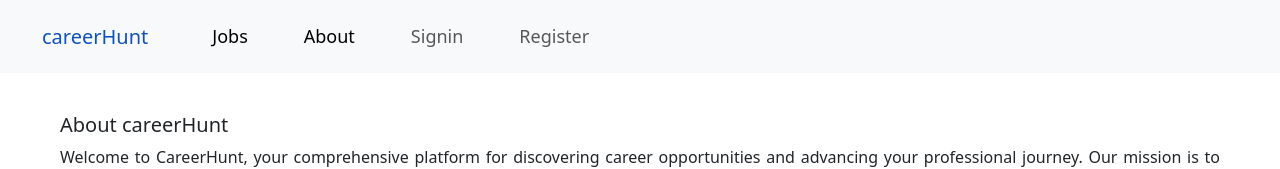
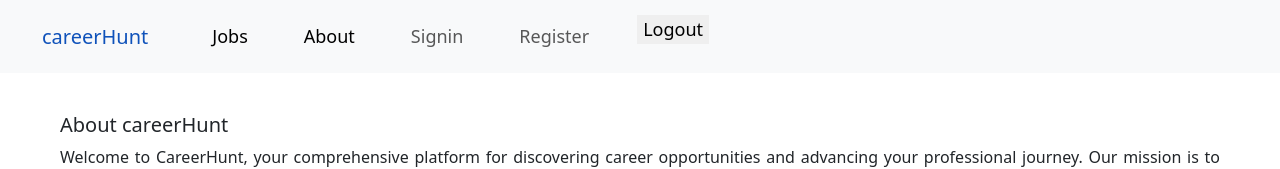
Before and after one commit to A-O-Emmanuel/careerhunt-front-end, a React (Vite) app: page /about in a window 1280 px wide. Shown: the top 169 px of the page. Built offline with nearby package versions, Linux system fonts and the light colour scheme.

Commit message:
added the logout component which logs out users by deleting the token from local storage

```diff
--- a/src/App.jsx
+++ b/src/App.jsx
@@ -5,6 +5,7 @@ import Register, {action as userData} from './components/Register.jsx';
 import About from './components/About.jsx';
 import PrivacyPolicy from './components/PrivacyPolicy.jsx';
 import Disclaimers from './components/Disclaimers.jsx';
+import {action as LogoutAction} from './components/Logout.jsx';
 
 const router = createBrowserRouter([
   {path: '/', element: <Navigation />},
@@ -12,7 +13,9 @@ const router = createBrowserRouter([
   {path: '/signin', element: <SignIn />, action: loginInfo},
   {path: '/register', element: <Register />, action: userData },
   {path: '/privacypolicies', element: <PrivacyPolicy />},
-  {path: '/disclaimers', element: <Disclaimers />}
+  {path: '/disclaimers', element: <Disclaimers />},
+  {path: '/logout', action: LogoutAction}
+
 ])
 
 function App() {
--- a/src/components/Header.jsx
+++ b/src/components/Header.jsx
@@ -1,4 +1,4 @@
-import { NavLink } from "react-router-dom";
+import { Form, NavLink } from "react-router-dom";
 
 function Header() {
     return <>
@@ -22,6 +22,11 @@ function Header() {
             <li className="nav-item nav__item--register">
                 <NavLink to='/register' className="nav-link">Register</NavLink>
             </li>
+            <li>
+                <Form action='/logout' method='post'>
+                    <button className="nav__item--logout">Logout</button>
+                </Form>
+            </li>
       </ul>
     </div>
   </div>
--- /dev/null
+++ b/src/components/Logout.jsx
@@ -0,0 +1,6 @@
+import { redirect } from "react-router-dom";
+
+export function action() {
+    localStorage.removeItem('token');
+    return redirect('/signin')
+}
--- a/src/components/Navigation.jsx
+++ b/src/components/Navigation.jsx
@@ -30,7 +30,6 @@ function handleSubmit(e) {
     setCitySearch(enteredCityTitle)
    e.preventDefault()
 }
-
 
 useEffect( function () {
     setIsLoading(true);
--- a/src/index.css
+++ b/src/index.css
@@ -26,6 +26,14 @@ body {
     font-size: 18px;
 
 }
+
+.nav__item--logout {
+    margin-left: 40px;
+    font-size: 18px;
+    border: none;
+}
+
+
 
 .nav__item--register {
     margin-left: 40px;
```
